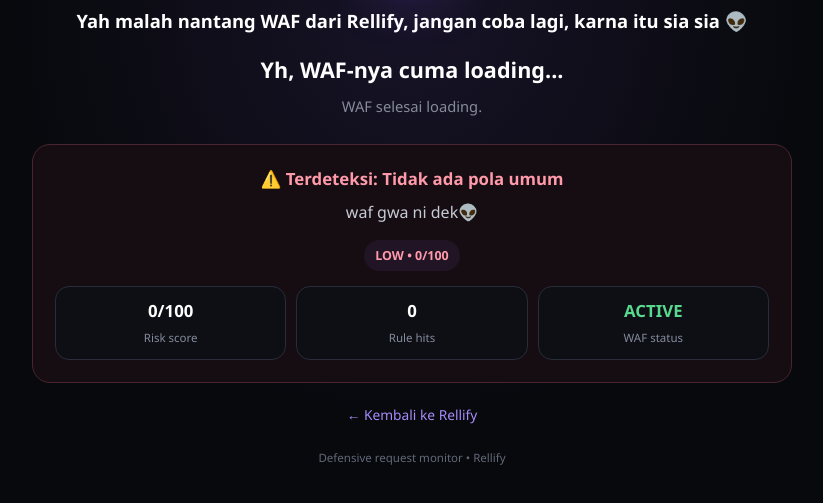
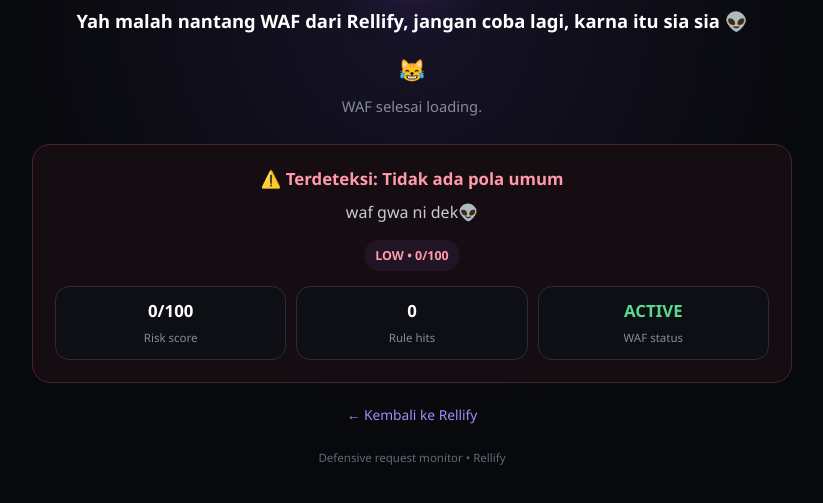
Before and after one commit to Fairellxd/downloader, a website: page waf.html in a window 1280 px wide. Shown: the part 259-762 px from the top of the page, without its empty margins (228-1051 px from the left). Drawn offline with Linux system fonts and the light colour scheme.

Commit message:
Change WAF title text to an emoji

```diff
--- a/waf.html
+++ b/waf.html
@@ -15,7 +15,7 @@
 <div class="shield"><span>🛡️</span></div>
 <div class="waf-text">Yah malah nantang WAF dari Rellify, jangan coba lagi, karna itu sia sia 👽</div>
 <div class="spinner" id="spinner"></div>
-<h1 id="title">Yh, WAF-nya cuma loading...</h1>
+<h1 id="title"> 😹</h1>
 <p class="status" id="status">Tunggu bentar, Rellify lagi ngecek lu ngapain.</p>
 <div class="notice" id="notice">
 <h2 id="detected">⚠️ Terdeteksi: -</h2>
```
